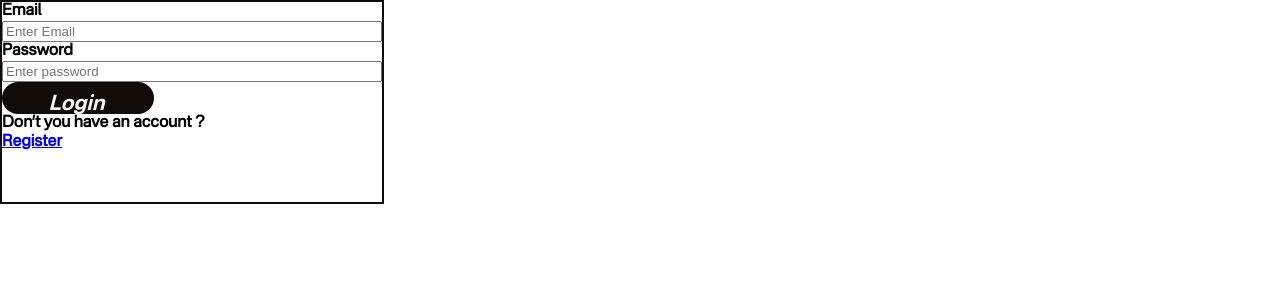
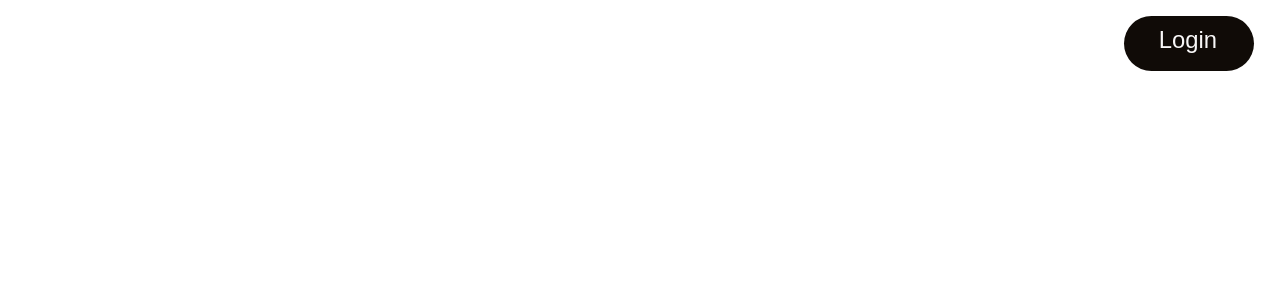
Before and after one commit to Mika-Otter/REACT_Ri7-ProjectF, a React (Vite) app: page /login in a window 1280 px wide. Shown: the top 300 px of the page. Built offline with nearby package versions, Linux system fonts and the light colour scheme.

Commit message:
DONE: Add typos in folder SERVER for each user

```diff
--- /dev/null
+++ b/src/components/connect/connect.module.scss
@@ -0,0 +1,40 @@
+@use "/public/styles/utils/breakpoints" as u;
+@use "/public/styles/utils/functions" as f;
+@import "../../../public/styles/global";
+
+.loginForm {
+    display: flex;
+    flex-direction: column;
+    border: 2px solid $black-color;
+    font-family: "Nacelle";
+    font-size: 1rem;
+    width: 100%;
+    font-weight: 600;
+    color: $white-color;
+
+    &__form,
+    &__form,
+    &__password {
+        margin-inline: auto;
+        width: 80%;
+        input {
+            background-color: $white-color;
+            border: none;
+            margin-inline: auto;
+            width: 100%;
+        }
+    }
+
+    &__form {
+        display: flex;
+        flex-direction: column;
+    }
+    &__email {
+        display: flex;
+        flex-direction: column;
+    }
+    &__password {
+        display: flex;
+        flex-direction: column;
+    }
+}
--- /dev/null
+++ b/src/components/connect/index.jsx
@@ -0,0 +1,79 @@
+import React, { useState } from "react";
+import s from "./connect.module.scss";
+import axios from "axios";
+import { useNavigate, Link } from "react-router-dom";
+import { useDispatch, useSelector } from "react-redux";
+import { setUserId, setUserName } from "../../features/authSlice";
+
+export default function Connect() {
+    const dispatch = useDispatch();
+    const userId = useSelector((state) => state.auth.userId);
+    const [inputs, setInputs] = useState({
+        email: "",
+        password: "",
+    });
+
+    function handleLogin(userData) {
+        dispatch(setUserId(userData.id));
+        dispatch(setUserName(userData.username));
+        console.log(userId);
+    }
+
+    const [err, setError] = useState(null);
+
+    const navigate = useNavigate();
+
+    function handleChange(e) {
+        setInputs((prev) => ({ ...prev, [e.target.name]: e.target.value }));
+    }
+
+    async function handleSubmit(e) {
+        e.preventDefault();
+        try {
+            const res = await axios.post("http://localhost:8080/server/auth/login", inputs);
+            console.log(res.data, "DAAAAAATA"); // ENV !!!!
+            localStorage.setItem("token", res.data.token);
+            handleLogin(res.data);
+            navigate("/home");
+        } catch (err) {
+            setError(err.response.data);
+        }
+    }
+
+    return (
+        <>
+            <div className={s.loginForm}>
+                <form className={s.loginForm__form} onSubmit={handleSubmit}>
+                    <div className={s.loginForm__email}>
+                        <label htmlFor="email">Email</label>
+                        <input
+                            type="email"
+                            placeholder="Enter Email"
+                            autoComplete="on"
+                            name="email"
+                            onChange={(e) => handleChange(e)}
+                            required
+                        />
+                    </div>
+                    <div className={s.loginForm__password}>
+                        <label htmlFor="password">Password</label>
+                        <input
+                            type="password"
+                            placeholder="Enter password"
+                            autoComplete="off"
+                            name="password"
+                            onChange={(e) => handleChange(e)}
+                            required
+                        />
+                    </div>
+                    <button type="submit">Login</button>
+                    {err && <p>{err}</p>}
+                    <span>Don&rsquo;t you have an account ? </span>{" "}
+                    <Link to="/register">Register</Link>
+                </form>
+            </div>
+            {/* menu login username password display full css ? */}
+            {/* menu subscribe username password display full css ? */}
+        </>
+    );
+}
--- a/src/components/folder/index.jsx
+++ b/src/components/folder/index.jsx
@@ -31,6 +31,7 @@ export default function Folder() {
             const res = await axios.post("/upload/add", formData, {
                 headers: {
                     "Content-Type": "multipart/form-data",
+                    Authorization: localStorage.getItem("token"),
                 },
             });
             if (res.status === 200) {
--- a/src/components/login/index.jsx
+++ b/src/components/login/index.jsx
@@ -1,79 +1,92 @@
-import React, { useState } from "react";
+import React, { useEffect, useRef } from "react";
 import s from "./login.module.scss";
-import axios from "axios";
-import { useNavigate, Link } from "react-router-dom";
-import { useDispatch, useSelector } from "react-redux";
-import { setUserId, setUserName } from "../../features/authSlice";
+import PropTypes from "prop-types";
+import Connect from "../../components/connect";
 
-export default function Login() {
-    const dispatch = useDispatch();
-    const userId = useSelector((state) => state.auth.userId);
-    const [inputs, setInputs] = useState({
-        email: "",
-        password: "",
-    });
+import gsap from "gsap";
+import { useGSAP } from "@gsap/react";
 
-    function handleLogin(userData) {
-        dispatch(setUserId(userData.id));
-        dispatch(setUserName(userData.username));
-        console.log(userId);
-    }
+export default function Login({ active, setActive }) {
+    const container = useRef();
+    const tl = useRef();
+    const button = useRef();
 
-    const [err, setError] = useState(null);
+    useEffect(() => {
+        console.log("yoo", active);
+    }, [active]);
 
-    const navigate = useNavigate();
+    useGSAP(() => {
+        tl.current = gsap.timeline({ pause: true, duration: 0.2 });
 
-    function handleChange(e) {
-        setInputs((prev) => ({ ...prev, [e.target.name]: e.target.value }));
-    }
+        tl.current
+            .to(
+                container.current,
+                {
+                    height: "+=350px",
+                    width: "+=250px",
+                    ease: "linear",
+                    duration: 0.2,
+                },
+                0
+            )
+            .to(
+                button.current,
+                {
+                    marginLeft: "10px",
+                },
+                0
+            )
+            .to(
+                "#connect",
+                {
+                    opacity: 1,
+                    duration: 1,
+                },
+                0
+            );
+    }, []);
 
-    async function handleSubmit(e) {
-        e.preventDefault();
-        try {
-            const res = await axios.post("http://localhost:8080/server/auth/login", inputs);
-            handleLogin(res.data);
-            navigate("/home");
-        } catch (err) {
-            setError(err.response.data);
-        }
-    }
+    useEffect(() => {
+        active ? tl.current.play() : tl.current.reverse();
+    }, [active]);
 
     return (
         <>
-            <div className={s.loginForm}>
-                <form className={s.loginForm__form} onSubmit={handleSubmit}>
-                    <div className={s.loginForm__email}>
-                        <label htmlFor="email">Email</label>
-                        <input
-                            type="email"
-                            placeholder="Enter Email"
-                            autoComplete="on"
-                            name="email"
-                            onChange={(e) => handleChange(e)}
-                            required
-                        />
-                    </div>
-                    <div className={s.loginForm__password}>
-                        <label htmlFor="password">Password</label>
-                        <input
-                            type="password"
-                            placeholder="Enter password"
-                            autoComplete="off"
-                            name="password"
-                            onChange={(e) => handleChange(e)}
-                            required
-                        />
-                    </div>
-                    <button className={s.loginForm__connect} type="submit">
+            <div className={s.login} ref={container}>
+                <div className={s.login__ctn} ref={button}>
+                    <button className={s.login__btn} type="submit" onClick={() => setActive()}>
                         Login
                     </button>
-                    {err && <p>{err}</p>}
-                    <span>Don&rsquo;t you have an account ? </span>{" "}
-                    <Link to="/register">Register</Link>
-                </form>
+                </div>
+                <div className={active ? s.connect : s.offscreen} id="connect">
+                    <Connect />
+                </div>
             </div>
-            {/* menu login username password display full css ? */}
-            {/* menu subscribe username password display full css ? */}
         </>
     );
 }
+
+// const [login, setLogin] = useState(false);
+// const container = useRef();
+
+Login.propTypes = {
+    active: PropTypes.bool.isRequired,
+    setActive: PropTypes.node.isRequired,
+};
+
+// useGSAP(() => {
+//     if (active) {
+//         gsap.to(container.current, {
+//             height: "300px",
+//             width: "20vw",
+//             borderRadius: "23px",
+//         });
+//     } else {
+//         gsap.to(container.current, {
+//             height: "60%",
+//             width: "7vw",
+//             borderRadius: "80px",
+//             duration: 0.5,
+//         });
+//     }
+// }, [active]);
--- a/src/components/login/login.module.scss
+++ b/src/components/login/login.module.scss
@@ -1,39 +1,104 @@
+@use "/public/styles/utils/breakpoints" as u;
+@use "/public/styles/utils/functions" as f;
 @import "../../../public/styles/global";
 
-.login,
-.loginForm__connect {
-    border: none;
-    border-radius: 33px;
-    background-color: $black-color;
-    color: $white-color;
-    width: 10%;
-    height: 4vh;
-    font-family: "Nacelle-Bold";
-    font-size: 1.3rem;
-}
-.loginForm__connect {
-    width: 40%;
+.offscreen {
+    display: none;
+    opacity: 0;
 }
 
-.loginForm {
+.connect {
+    opacity: 0;
+}
+
+.login {
+    position: absolute;
+    top: 2vh;
+    right: 2vw;
+    background-color: $black-color;
+    border-radius: 33px;
+    width: f.rem(130);
+    height: clamp(f.rem(45), f.rem(45) + 2vh, f.rem(55));
+    z-index: 10;
     display: flex;
     flex-direction: column;
-    border: 2px solid $black-color;
-    font-family: "Nacelle";
-    font-size: 1rem;
-    width: 30%;
-    font-weight: 600;
 
-    &__form {
-        display: flex;
-        flex-direction: column;
+    &__ctn {
+        position: relative;
+        border: 2px solid purple;
+        z-index: 15;
+        border: none;
+        margin-inline: auto;
+        background: transparent;
+        font-family: "Nacelle-Bold";
+        font-size: $fontsize-s;
     }
-    &__email {
-        display: flex;
-        flex-direction: column;
+    &__btn {
+        border: none;
+        color: $white-color;
     }
-    &__password {
-        display: flex;
-        flex-direction: column;
+
+    button {
+        font-family: Arial, Helvetica, sans-serif;
+        font-style: normal;
+        font-weight: 400;
+        font-size: $fontsize-s;
+        color: $white-color;
+        animation: changeFontOut 2s;
+    }
+    button:hover {
+        animation: changeFont 3s;
+        animation-fill-mode: both;
     }
 }
+
+//___KEY FRAMES_________________________________________________________
+@keyframes changeFont {
+    0% {
+        font-family: "Courier New", Courier, monospace;
+    }
+    2% {
+        font-family: "Lucida Sans", "Lucida Sans Regular", "Lucida Grande", "Lucida Sans Unicode",
+            Geneva, Verdana, sans-serif;
+    }
+    3% {
+        font-family: "Poppins";
+    }
+    5% {
+        font-family: "Nacelle";
+    }
+    7% {
+        font-family: Impact, Haettenschweiler, "Arial Narrow Bold", sans-serif;
+    }
+    9% {
+        font-family: "VCR_OSD";
+    }
+    100% {
+        font-family: "VCR_OSD";
+    }
+}
+
+@keyframes changeFontOut {
+    0% {
+        font-family: "VCR_OSD";
+    }
+    2% {
+        font-family: Impact, Haettenschweiler, "Arial Narrow Bold", sans-serif;
+    }
+    3% {
+        font-family: "Nacelle";
+    }
+    5% {
+        font-family: "Poppins";
+    }
+    7% {
+        font-family: "Lucida Sans", "Lucida Sans Regular", "Lucida Grande", "Lucida Sans Unicode",
+            Geneva, Verdana, sans-serif;
+    }
+    9% {
+        font-family: "Courier New", Courier, monospace;
+    }
+    12% {
+        font-family: Arial, Helvetica, sans-serif;
+    }
+}
--- a/src/pages/welcome/index.jsx
+++ b/src/pages/welcome/index.jsx
@@ -1,34 +1,17 @@
-import React, { useEffect, useState, useRef } from "react";
+import React, { useState } from "react";
 import s from "./welcome.module.scss";
+
 import Login from "../../components/login";
 
-import gsap from "gsap";
-import { useGSAP } from "@gsap/react";
+// , { useEffect, useState, useRef }
 
 export default function Welcome() {
-    const [login, setLogin] = useState(false);
-    const container = useRef();
+    const [loginBtn, setLoginBtn] = useState(false);
 
-    useEffect(() => {
-        console.log(login);
-    }, [login]);
-
-    useGSAP(() => {
-        if (login) {
-            gsap.to(container.current, {
-                height: "300px",
-                width: "20vw",
-                borderRadius: "23px",
-            });
-        } else {
-            gsap.to(container.current, {
-                height: "60%",
-                width: "7vw",
-                borderRadius: "80px",
-                duration: 0.5,
-            });
-        }
-    }, [login]);
+    const toggleLogin = () => {
+        setLoginBtn(!loginBtn);
+        console.log(loginBtn);
+    };
 
     return (
         <>
@@ -38,12 +21,7 @@ export default function Welcome() {
                         <span className={s.navbar__title__Typ}>typ_</span>
                         <span className={s.navbar__title__Pov}>pov</span>
                     </div>
-                    <div className={s.navbar__login} ref={container}>
-                        <button type="button" onClick={() => setLogin(!login)}>
-                            Login
-                        </button>
-                        {/* <Login /> */}
-                    </div>
+                    <Login active={loginBtn} setActive={toggleLogin} />
                 </div>
                 <div className={s.content}>
                     <div className={s.getstarted}>
```
Also changed, not shown: src/app/services/fontApi.js (added, +32 -0 lines), src/components/layout/index.jsx (deleted, +0 -9 lines), src/components/testText/index.jsx (+4 -4 lines), src/pages/welcome/welcome.module.scss (+0 -79 lines), .eslintrc.cjs.
